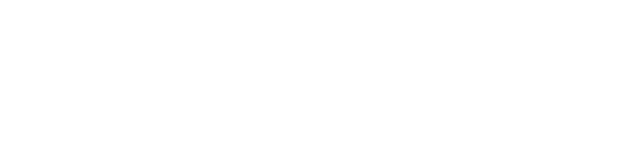
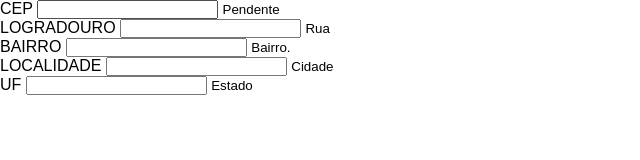
Before and after one commit to Marilzon/cep-fetch, a plain HTML site: page index.html in a window 1280 px wide. Shown: the whole page, without its empty margins (0-640 px from the left). Drawn offline with Linux system fonts and the light colour scheme.

Commit message:
UPDATE: Regex validator and basic markups

```diff
--- a/index.html
+++ b/index.html
@@ -1,16 +1,46 @@
 <!DOCTYPE html>
 <html lang="pt-br">
+
 <head>
-    <meta charset="UTF-8">
-    <meta http-equiv="X-UA-Compatible" content="IE=edge">
-    <meta name="viewport" content="width=device-width, initial-scale=1.0">
-    <link rel="stylesheet" href="src/css/styles.css">
-	<title>Consultando CEP por FETCH</title>
+	<meta charset="UTF-8">
+	<meta http-equiv="X-UA-Compatible" content="IE=edge">
+	<meta name="viewport" content="width=device-width, initial-scale=1.0">
+	<link rel="stylesheet" href="src/css/styles.css">
+	<title>Consultando CEP com FETCH API</title>
 </head>
+
 <body>
-    <main id="root">
+	<main id="root">
+		<form action="">
+			<div class="form-group">
+				<label for="cep">CEP</label>
+				<input class="form-control" type="text" id="cep">
+				<small id="fetch-handler-status">Pendente</small>
+			</div>
+			<div class="form-group">
+				<label for="logradouro">LOGRADOURO</label>
+				<input class="form-control" type="text" id="logradouro">
+				<small>Rua</small>
+			</div>
+			<div class="form-group">
+				<label for="bairro">BAIRRO</label>
+				<input class="form-control" type="text" id="bairro">
+				<small>Bairro.</small>
+			</div>
+			<div class="form-group">
+				<label for="localidade">LOCALIDADE</label>
+				<input class="form-control" type="text" id="localidade">
+				<small>Cidade</small>
+			</div>
+			<div class="form-group">
+				<label for="uf">UF</label>
+				<input class="form-control" type="text" id="uf">
+				<small>Estado</small>
+			</div>
 
+		</form>
 	</main>
 	<script src="src/js/index.js"></script>
 </body>
+
 </html>
--- a/src/css/styles.css
+++ b/src/css/styles.css
@@ -7,3 +7,7 @@
 html {
 	font-family: Arial, Helvetica, sans-serif;
 }
+
+#root {
+	width: 100%;
+}
--- a/src/js/index.js
+++ b/src/js/index.js
@@ -0,0 +1,7 @@
+const cep = document.getElementById("cep")
+
+const isValidCEP = function(cepValue) {
+	cepValue.value.replace("-", "")
+	const pattern = /^[0-9]{5}[0-9]{3}$/
+	return pattern.test(cepValue)
+}
```
